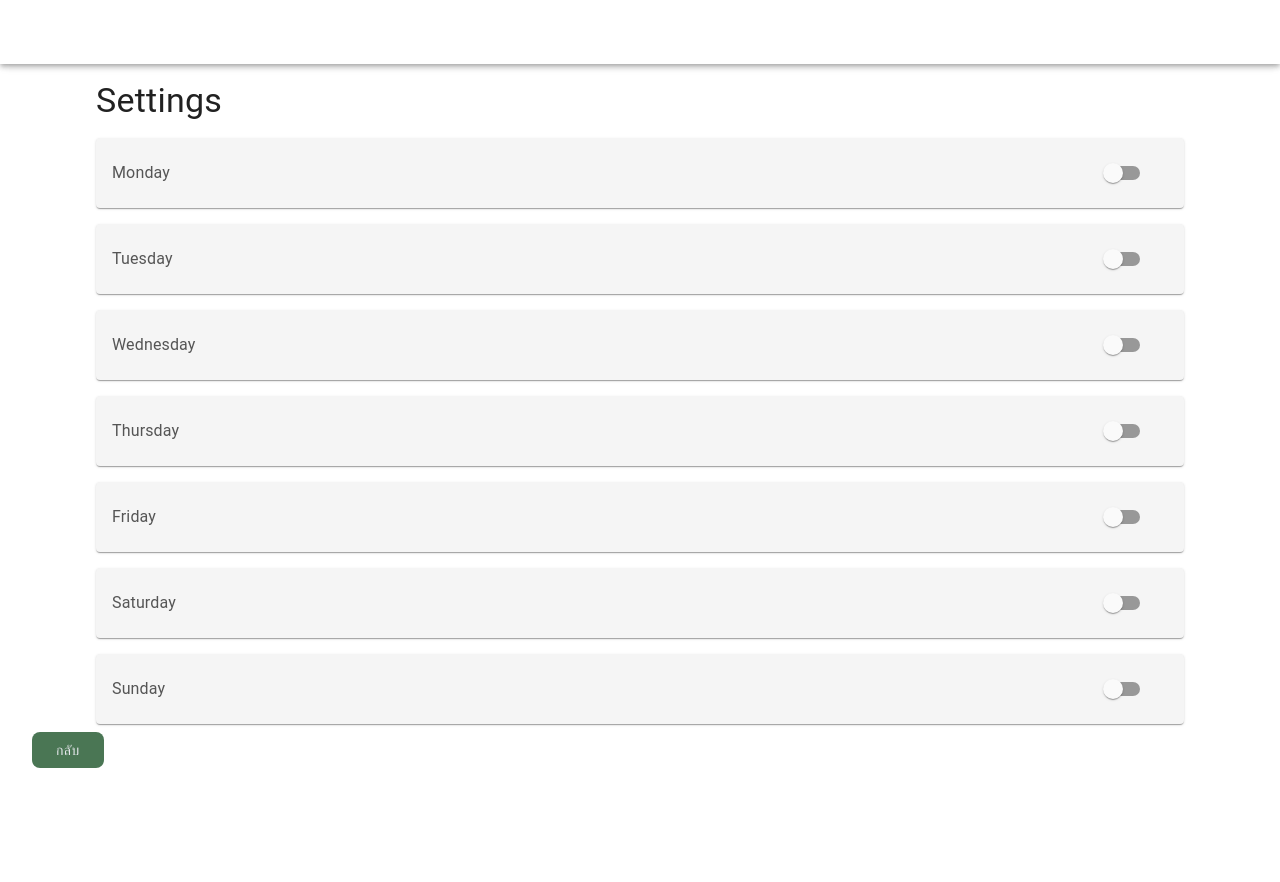
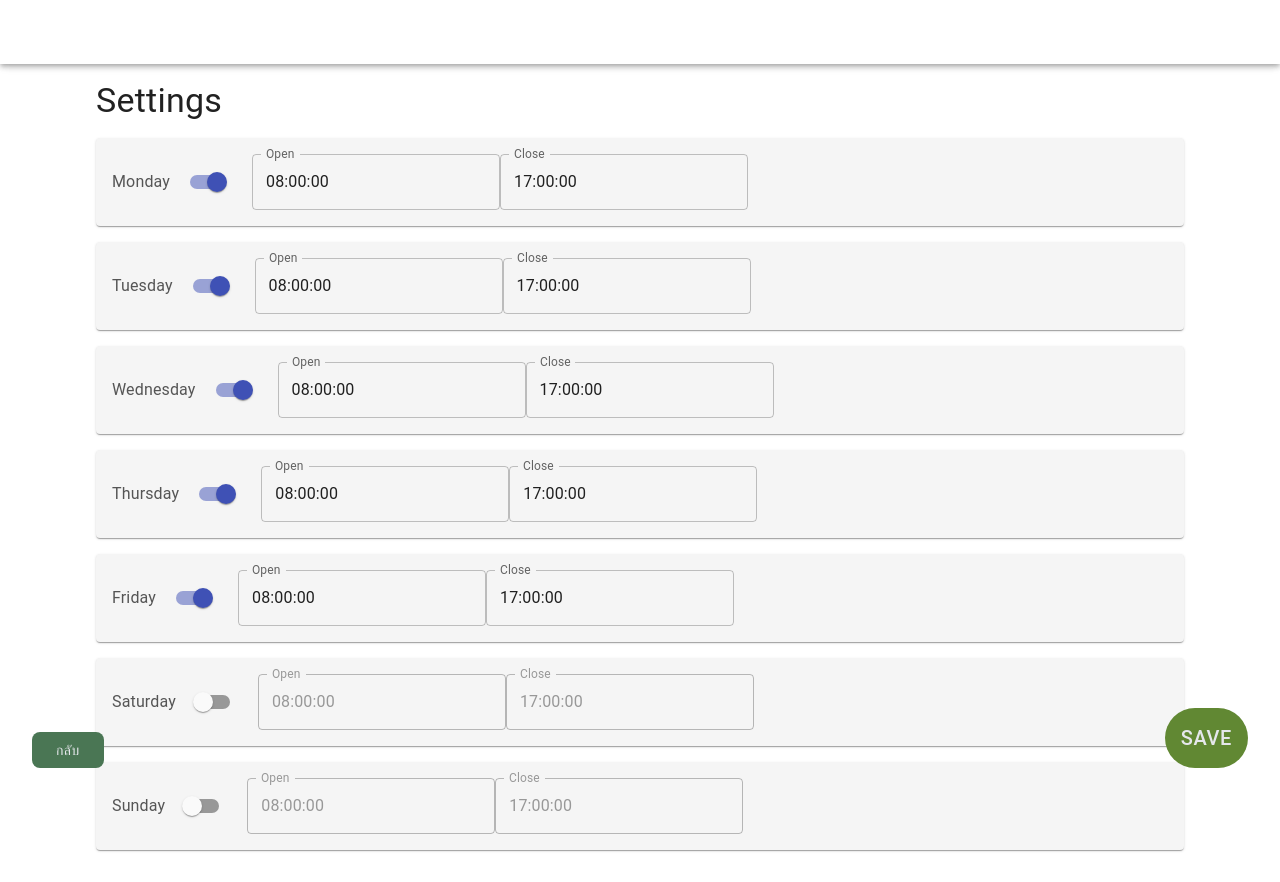
Before and after one commit to soAcademy/squaduled, a React (Create React App) app: page /manage-office-hour in a window 1280 px wide. Before the commit the page ends 800 px from the top, so only its background shows below. Built offline with nearby package versions, Linux system fonts and the light colour scheme; no server answers.

Commit message:
feature : setting officeHour

```diff
--- a/src/pages/ManageOfficeHour.js
+++ b/src/pages/ManageOfficeHour.js
@@ -1,58 +1,128 @@
-import React, { useState } from 'react';
-import { makeStyles } from '@material-ui/core/styles';
-import { FormControlLabel, FormGroup, Switch, Paper, Typography } from '@material-ui/core';
+import React, { useState, useEffect } from "react";
+import { makeStyles } from "@material-ui/core/styles";
+import {
+  FormControlLabel,
+  FormGroup,
+  Switch,
+  Paper,
+  Typography,
+} from "@material-ui/core";
 import { useNavigate } from "react-router-dom";
-import { Button } from '@mui/material';
-
+import { Button, TextField } from "@mui/material";
+import axios from "axios";
+import * as appConfig from "../AppConfig";
 
 const useStyles = makeStyles((theme) => ({
   root: {
-    display: 'flex',
-    flexDirection: 'column',
-    alignItems: 'flex-start',
+    display: "flex",
+    flexDirection: "column",
+    alignItems: "flex-start",
     marginTop: theme.spacing(2),
     marginBottom: theme.spacing(2),
     marginLeft: theme.spacing(4),
     marginRight: theme.spacing(4),
-
   },
   paper: {
-    display: 'flex',
-    justifyContent: 'space-between',
-    alignItems: 'center',
-    width: '100%',
+    display: "flex",
+    justifyContent: "flex-start",
+    alignItems: "center",
+    width: "100%",
     padding: theme.spacing(2),
     marginBottom: theme.spacing(2),
-    backgroundColor: '#f5f5f5',
-
+    backgroundColor: "#f5f5f5",
   },
   label: {
     marginLeft: theme.spacing(1),
   },
 }));
 
-const daysOfWeek = ['Monday', 'Tuesday', 'Wednesday', 'Thursday', 'Friday', 'Saturday', 'Sunday'];
-
-
-
 const ManageOfficeHour = () => {
   const classes = useStyles();
-  const [switches, setSwitches] = useState(
-    daysOfWeek.reduce((obj, day) => ({ ...obj, [day]: false }), {})
-  );
+  const [officeHourObject, setOfficeHourObject] = useState({
+    id: 1,
+    isOpenMonday: true,
+    openingTimeMonday: "08:00:00",
+    closingTimeMonday: "17:00:00",
+    isOpenTuesday: true,
+    openingTimeTuesday: "08:00:00",
+    closingTimeTuesday: "17:00:00",
+    isOpenWednesday: true,
+    openingTimeWednesday: "08:00:00",
+    closingTimeWednesday: "17:00:00",
+    isOpenThursday: true,
+    openingTimeThursday: "08:00:00",
+    closingTimeThursday: "17:00:00",
+    isOpenFriday: true,
+    openingTimeFriday: "08:00:00",
+    closingTimeFriday: "17:00:00",
+    isOpenSaturday: false,
+    openingTimeSaturday: "08:00:00",
+    closingTimeSaturday: "17:00:00",
+    isOpenSunday: false,
+    openingTimeSunday: "08:00:00",
+    closingTimeSunday: "17:00:00",
+  });
 
-  const handleChange = (event) => {
-    setSwitches({ ...switches, [event.target.name]: event.target.checked });
+  const handleChangeOpenClose = (day) => {
+    console.log(day);
+    let newObject = {
+      ...officeHourObject,
+    };
+    newObject[`isOpen${day}`] = !officeHourObject[`isOpen${day}`];
+    setOfficeHourObject(newObject);
   };
 
+  const handleChangeTimeOpenClose = (day, type, newValue) => {
+    let newObject = {
+      ...officeHourObject,
+    };
+    newObject[`${type}Time${day}`] = newValue;
+    setOfficeHourObject(newObject);
+  };
+
+  useEffect(() => {
+    let config = {
+      method: "post",
+      maxBodyLength: Infinity,
+      url: `${appConfig.API_URL}/squaduled/getAllOfficeHour2`,
+      headers: {},
+    };
+
+    axios
+      .request(config)
+      .then((response) => {
+        setOfficeHourObject(response.data);
+      })
+      .catch((error) => {
+        console.log(error);
+      });
+  }, []);
+
+  useEffect(() => {
+    console.log(officeHourObject);
+  }, [officeHourObject]);
+
   const navigate = useNavigate();
+
+  const daysOfWeek = [
+    "Monday",
+    "Tuesday",
+    "Wednesday",
+    "Thursday",
+    "Friday",
+    "Saturday",
+    "Sunday",
+  ];
+
   return (
     <div className={classes.root}>
-
-      <Typography variant="h4" style={{ marginBottom: '1rem' }}>Settings</Typography>
-      {daysOfWeek.map((day) => (
+      <Typography variant="h4" style={{ marginBottom: "1rem" }}>
+        Settings
+      </Typography>
+      {daysOfWeek.map((day) => {
+        return (
           <Paper key={day} className={classes.paper}>
-          <Typography variant="body1" style={{ color: '#555' }}>
+            <Typography variant="body1" style={{ color: "#555" }}>
               {day}
             </Typography>
             <FormGroup>
@@ -60,28 +130,57 @@ const ManageOfficeHour = () => {
                 className={classes.label}
                 control={
                   <Switch
-                  checked={switches[day]}
-                  onChange={handleChange}
+                    checked={officeHourObject[`isOpen${day}`]}
+                    onChange={() => handleChangeOpenClose(day)}
                     name={day}
                     color="primary"
                   />
+                }
+              />
+            </FormGroup>
+            <FormGroup>
+              <TextField
+                disabled={!officeHourObject[`isOpen${day}`]}
+                value={officeHourObject[`openingTime${day}`]}
+                inputProps={{ maxLength: 8 }}
+                onChange={(e) => {
+                  handleChangeTimeOpenClose(day, "opening", e.target.value);
+                }}
+                label="Open"
+              />
+            </FormGroup>
+            <FormGroup>
+              <TextField
+                disabled={!officeHourObject[`isOpen${day}`]}
+                value={officeHourObject[`closingTime${day}`]}
+                onChange={(e) => {
+                  handleChangeTimeOpenClose(day, "closing", e.target.value);
+                }}
+                inputProps={{ maxLength: 8 }}
+                label="Close"
+              />
+            </FormGroup>
+          </Paper>
+        );
+      })}
 
-              }
-
-            />
-
-          </FormGroup>
-
-        </Paper>
-      ))}
-      <div>
-      <Button onClick={() => navigate("/management-list")} className="absolute bottom-8 left-8 px-6 py-2 rounded-lg bg-[#4A7654] hover:bg-[#6e9176] text-center text-gray-200 text-sm">
+      <div className="w-full fixed bottom-0">
+        <Button
+          onClick={() => navigate("/management-list")}
+          className="fixed float-left left-8 bottom-8 px-6 py-2 rounded-lg bg-[#4A7654] hover:bg-[#6e9176] text-center text-gray-200 text-sm"
+        >
           กลับ
+        </Button>
+        <Button
+          variant="outlined"
+          color="primary"
+          className="fixed  float-right  right-8 bottom-8 p-4 rounded-full bg-[#618833] hover:bg-[#a2cf6e] text-center text-gray-200 text-xl"
+        >
+          Save
         </Button>
       </div>
     </div>
+  );
+};
 
-  )
-}
-
-export default ManageOfficeHour
+export default ManageOfficeHour;
```
Lines whose indentation alone changed are shown as unchanged.
